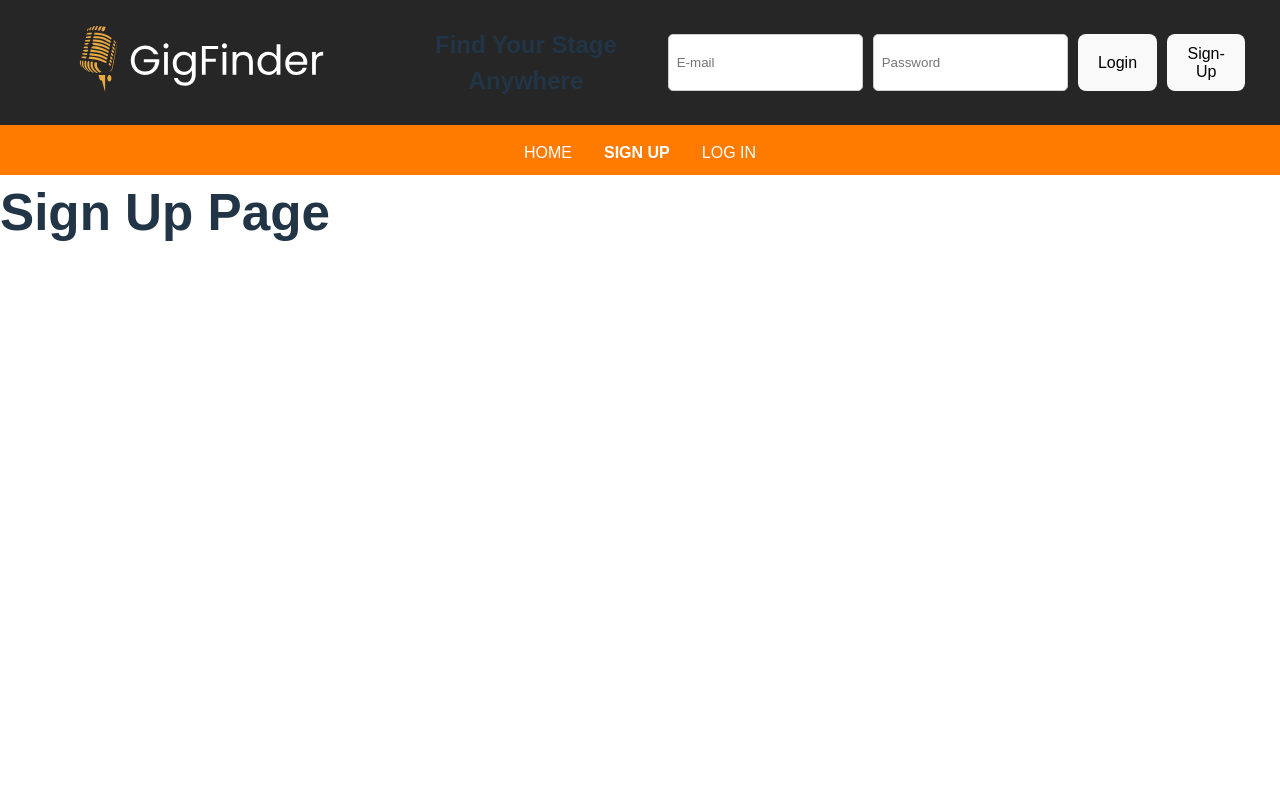
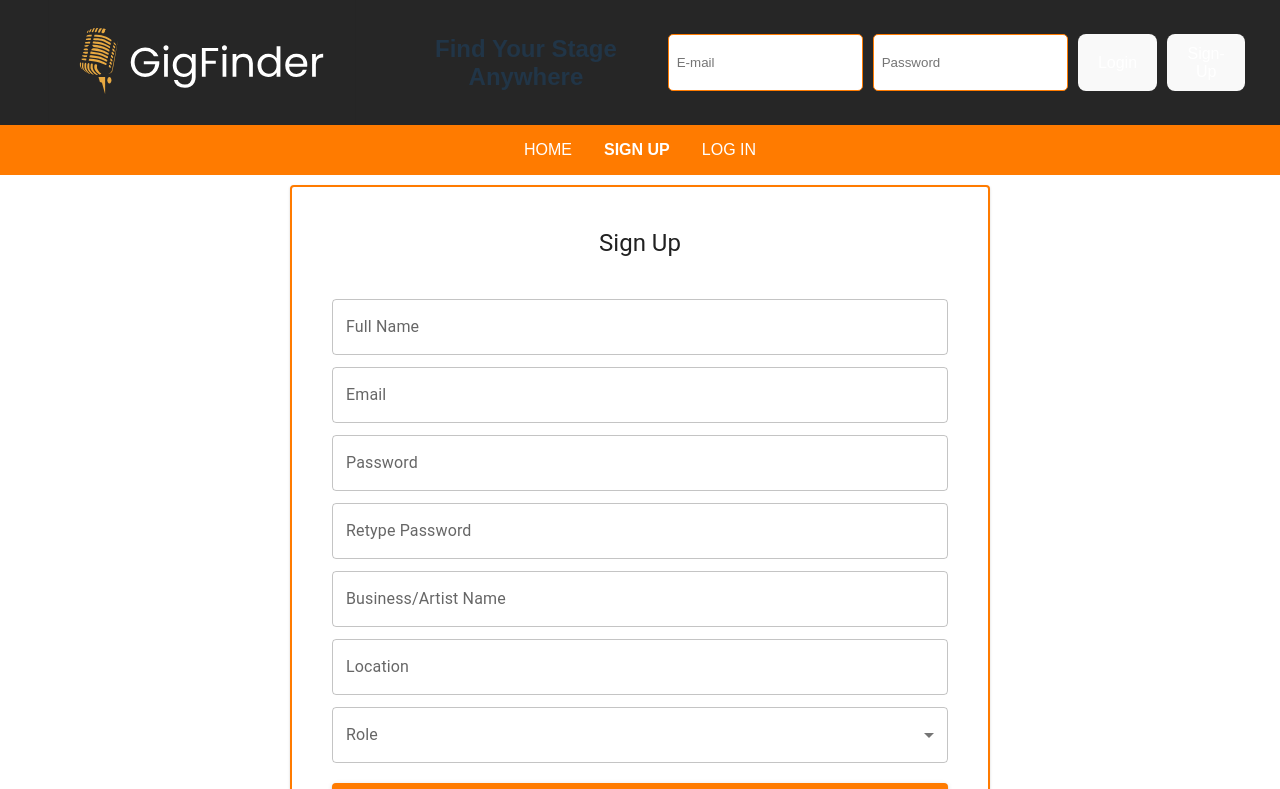
Before and after one commit to ShouvikSarkar1/miniproject2, a React (Vite) app in the folder miniproject2/: page /signup in a window 1280 px wide. Shown: the top 789 px of the page. Built offline with nearby package versions, Linux system fonts and the light colour scheme.

Commit message:
signup page

```diff
--- a/miniproject2/package.json
+++ b/miniproject2/package.json
@@ -14,10 +14,12 @@
     "@emotion/styled": "^11.14.0",
     "@mui/icons-material": "^6.4.4",
     "@mui/material": "^6.4.4",
+    "@shadcn/ui": "^0.0.4",
     "bootstrap": "^5.3.3",
     "bootstrap-icons": "^1.11.3",
     "react": "^19.0.0",
     "react-dom": "^19.0.0",
+    "react-hook-form": "^7.54.2",
     "react-router-dom": "^7.1.5"
   },
   "devDependencies": {
--- a/miniproject2/src/App.css
+++ b/miniproject2/src/App.css
@@ -27,7 +27,6 @@
 .login {
   display: flex;
   align-items: center;
-  background-color: rgba(255, 255, 255, 0.1);
   padding: 10px;
   border-radius: 10px;
 }
@@ -36,13 +35,14 @@
 .login-input {
   display: flex;
   gap: 10px;
+
 }
 
 /* Input fields */
 .login-input input {
   padding: 8px;
   border-radius: 5px;
-  border: 1px solid #ccc;
+  border: 1px solid #ff7b00;
   outline: none;
 }
 
@@ -80,6 +80,7 @@
   grid-template-rows: 1fr auto;
   min-height: 100vh;
   margin-top: 185px;
+  justify-content: center;
 }
 footer a:hover{
   color:#ff7b00;
--- a/miniproject2/src/components/HeaderLogin/HeaderLogin.jsx
+++ b/miniproject2/src/components/HeaderLogin/HeaderLogin.jsx
@@ -1,4 +1,5 @@
 import React from 'react'
+import { NavLink } from 'react-router-dom'
 
 
 const HeaderLogin = () => {
@@ -7,7 +8,7 @@ const HeaderLogin = () => {
     <input type="text" id="email" placeholder="E-mail"></input>
     <input type="password" id="password" placeholder="Password"></input>
     <button type="submit" class="btn">Login</button>
-    <button type="submit" class="btn">Sign-Up</button>
+    <button type="submit" class="btn"><NavLink to='/signup'>Sign-Up</NavLink></button>
     </div>
   )
 }
--- a/miniproject2/src/components/LoginForm/MUIForm.jsx
+++ b/miniproject2/src/components/LoginForm/MUIForm.jsx
@@ -48,7 +48,19 @@ export default function MUIForm() {
     <Box
       component="form"
       onSubmit={handleSubmit}
-      sx={{ p: 4, backgroundColor: theme.background, color: theme.foreground }}
+      sx={{
+        p: 4,
+        display: "flex",
+        flexDirection: "column",
+        alignItems: "center",
+        justifyContent: "center",
+        maxHeight: "450px",
+        minWidth: '450px',
+        backgroundColor: theme.background,
+        color: theme.foreground,
+        borderRadius: '5px',
+        border: "2px solid #ff7b00"
+      }}
     >
       <Typography variant="h4" component="h1" gutterBottom>
         Login
@@ -71,7 +83,7 @@ export default function MUIForm() {
         onChange={(e) => setUserPassword(e.target.value)}
         margin="normal"
       />
-      <Button type="submit" variant="contained" color="primary" fullWidth sx={{mt:2}}>Login</Button>
+      <Button type="submit" variant="contained" color="primary" fullWidth sx={{mt:2, backgroundColor: '#ff7b00'}}>Login</Button>
       {submitResult && (
         <Alert severity={isLoggedIn ? 'Success' : 'error'} sx={{mt:2}}>{submitResult}</Alert>
       )}
--- /dev/null
+++ b/miniproject2/src/components/SignUp/SignUpForm.jsx
@@ -0,0 +1,120 @@
+import { useState } from 'react';
+import { useForm } from 'react-hook-form';
+import { Card, CardContent, CardHeader, TextField, Button, Typography, MenuItem, Select, FormControl, InputLabel, Alert } from '@mui/material';
+
+export default function SignupForm() {
+  const {
+    register,
+    handleSubmit,
+    watch,
+    reset,
+    formState: { errors },
+  } = useForm();
+
+  const [successMessage, setSuccessMessage] = useState('');
+
+  const onSubmit = async (data) => {
+    try {
+      const response = await fetch('https://jsonplaceholder.typicode.com/posts', {
+        method: 'POST',
+        headers: {
+          'Content-Type': 'application/json',
+        },
+        body: JSON.stringify(data),
+      });
+
+      if (!response.ok) {
+        throw new Error('Sign up failed');
+      }
+
+      await response.json();
+      setSuccessMessage('Signup successful!');
+      reset();
+    } catch (error) {
+      console.error('Error:', error);
+    }
+  };
+
+  const password = watch('password');
+
+  return (
+    <div className="flex justify-center items-center min-h-screen bg-gray-100">
+      <Card sx={{ maxWidth: 700, p: 3 , textAlign: 'center', border: '2px solid #ff7b00'}}>
+        <CardHeader title="Sign Up" />
+        <CardContent>
+          {successMessage && <Alert severity="success">{successMessage}</Alert>}
+          <form onSubmit={handleSubmit(onSubmit)} className="space-y-3">
+            <TextField
+              fullWidth
+              label="Full Name"
+              {...register('fullName', { required: 'Full name is required' })}
+              error={!!errors.fullName}
+              helperText={errors.fullName?.message}
+              margin="dense"
+            />
+            <TextField
+              fullWidth
+              label="Email"
+              type="email"
+              {...register('email', { required: 'Email is required' })}
+              error={!!errors.email}
+              helperText={errors.email?.message}
+              margin="dense"
+            />
+            <TextField
+              fullWidth
+              label="Password"
+              type="password"
+              {...register('password', {
+                required: 'Password is required',
+                minLength: { value: 6, message: 'Password must be at least 6 characters' },
+              })}
+              error={!!errors.password}
+              helperText={errors.password?.message}
+              margin="dense"
+            />
+            <TextField
+              fullWidth
+              label="Retype Password"
+              type="password"
+              {...register('confirmPassword', {
+                required: 'Please confirm your password',
+                validate: (value) => value === password || 'Passwords do not match',
+              })}
+              error={!!errors.confirmPassword}
+              helperText={errors.confirmPassword?.message}
+              margin="dense"
+            />
+            <TextField
+              fullWidth
+              label="Business/Artist Name"
+              {...register('businessName', { required: 'Business/Artist name is required' })}
+              error={!!errors.businessName}
+              helperText={errors.businessName?.message}
+              margin="dense"
+            />
+            <TextField
+              fullWidth
+              label="Location"
+              {...register('location', { required: 'Location is required' })}
+              error={!!errors.location}
+              helperText={errors.location?.message}
+              margin="dense"
+            />
+            <FormControl fullWidth margin="dense">
+              <InputLabel>Role</InputLabel>
+              <Select {...register('role', { required: 'Role is required' })} defaultValue="">
+                <MenuItem value="venue">Venue</MenuItem>
+                <MenuItem value="artist">Artist</MenuItem>
+                <MenuItem value="promoter">Promoter</MenuItem>
+              </Select>
+            </FormControl>
+            <Button type="submit" variant="contained" fullWidth sx={{mt:2, backgroundColor: '#ff7b00'}}>
+              Sign Up
+            </Button>
+          </form>
+        </CardContent>
+      </Card>
+    </div>
+  );
+}
--- a/miniproject2/src/index.css
+++ b/miniproject2/src/index.css
@@ -1,16 +1,8 @@
 :root {
   font-family: Arial, Helvetica, sans-serif;
-  line-height: 1.5;
   font-weight: 400;
-
-  color-scheme: light dark;
   color: rgba(255, 255, 255, 0.87);
   background-color: #262626;
-
-  font-synthesis: none;
-  text-rendering: optimizeLegibility;
-  -webkit-font-smoothing: antialiased;
-  -moz-osx-font-smoothing: grayscale;
 }
 
 a {
@@ -22,13 +14,6 @@ a:hover {
   border-color: white;
 }
 
-body {
-  margin: 0;
-  display: flex;
-  place-items: center;
-  min-width: 320px;
-  min-height: 100vh;
-}
 
 h1 {
   font-size: 3.2em;
@@ -45,6 +30,7 @@ button {
   background-color: #ff7b00;
   cursor: pointer;
   transition: border-color 0.25s;
+  color:white;
 }
 button:hover {
   border-color: white;
--- a/miniproject2/src/pages/HomePage.jsx
+++ b/miniproject2/src/pages/HomePage.jsx
@@ -7,6 +7,7 @@ import HomePageGif from '../components/HomePage/HomePageGif'
 const HomePage = () => {
   return (
     <div className='HomePage'>
+      <HomePageGif/>
       <HomePageFeatures/>
     </div>
   )
--- a/miniproject2/src/pages/SignUp.jsx
+++ b/miniproject2/src/pages/SignUp.jsx
@@ -1,9 +1,10 @@
 import React from 'react'
+import SignUpForm from '../components/SignUp/SignUpForm'
 
 const SignUp = () => {
   return (
     <div className='SignUp componentBox'>
-      <h1>Sign Up Page</h1>
+      <SignUpForm/>
     </div>
   )
 }
--- a/miniproject2/src/styles/HomePageStyles.css
+++ b/miniproject2/src/styles/HomePageStyles.css
@@ -2,17 +2,20 @@
     margin: 0;
     box-sizing: border-box;
 }
-
+.HomePage{
+    display: flex;
+}
 .card{
     margin: 10px;
     border: 2px solid #ff7b00;
-    padding: 5px;
+    padding: 25px;
 }
 .card-title {
     border: 1px solid #ff7b00;
 }
 .card-content{
     padding: 5px;
+    line-height: 25px;
 }
 .card-header{
     font-size: 22px;
```
Also changed, not shown: 1 other file (tests, documents, lock files or other folders).
